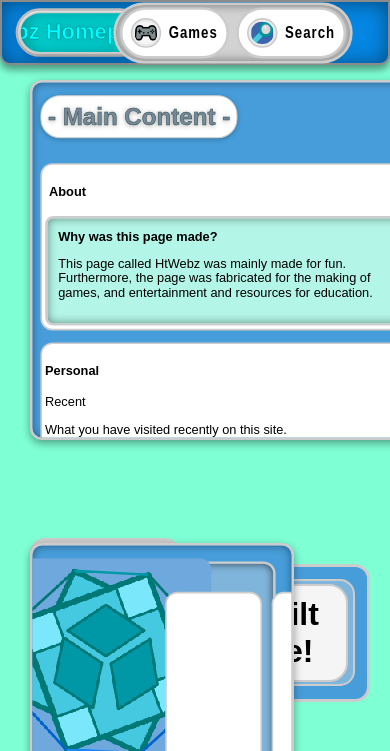
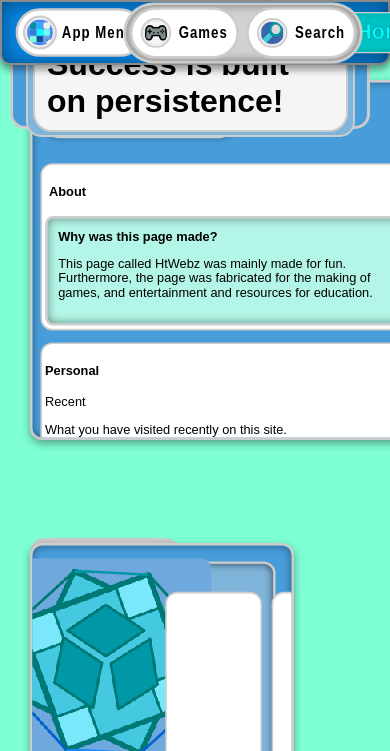
Before and after one commit to GMM-rgb/HtWebz, a plain HTML site: page index.html in a window 390 px wide. Shown: the top 751 px of the page. Drawn offline with Linux system fonts and the light colour scheme.

Commit message:
Fixed Notification System And Adjusted Flexing

```diff
--- a/index/assets/scripts/main_user_interface.js
+++ b/index/assets/scripts/main_user_interface.js
@@ -21,8 +21,6 @@ function wait(time) {
     console.error("Timer promise was not successfully created!", error);
   } finally {
     return;
-  } else {
-    return console.warn("Wait not found.");
   }
 }
 
--- a/index/assets/stylesheets/info_of_the_day.css
+++ b/index/assets/stylesheets/info_of_the_day.css
@@ -1,3 +1,10 @@
+@media (max-width: 762px) {
+    #InfoTheDay {
+        top: 0px !important;
+        left: 0 !important;
+    }
+}
+
 #InfoTheDay {
     display: flex !important;
     flex-direction: column;
@@ -8,10 +15,12 @@
     border-radius: 15px;
     background: #479dda;
     margin-right: 10px;
-    margin-left: 10px;
     min-width: 245px;
     max-width: max-content;
     transition: all 0.85s ease;
+    margin-top: -42.5px;
+    height: auto;
+    max-height: 60px;
 }
 
 #motivationMessageContainer {
--- a/index/assets/stylesheets/top_user_interface.css
+++ b/index/assets/stylesheets/top_user_interface.css
@@ -35,7 +35,7 @@
 
     #pageTitle {
         transform: scale(0.85) !important;
-        margin: 0 10px;
+        margin: 0 -25px;
         max-width: calc(100% - 400px);
         font-size: 1.1em !important;
         display: flex !important;
@@ -47,7 +47,7 @@
 
     .moreFromHtWebzContainer {
         transform: scale(0.825) !important;
-        right: 5px !important;
+        right: 0 !important;
     }
 }
 
@@ -160,7 +160,7 @@
     width: fit-content auto !important;
     will-change: contents;
     gap: 9.5px;
-    right: 10px !important;
+    right: 10px;
     box-sizing: border-box !important;
     transition: all 0.1s linear;
     box-shadow: inset 0 0 12.5px rgba(0, 0, 0, 0.45);
@@ -285,7 +285,7 @@
 #pageTitle {
     position: absolute !important;
     display: flex;
-    left: 20px;
+    left: 365px;
     justify-content: center;
     align-items: center;
     font-weight: bolder;
```
